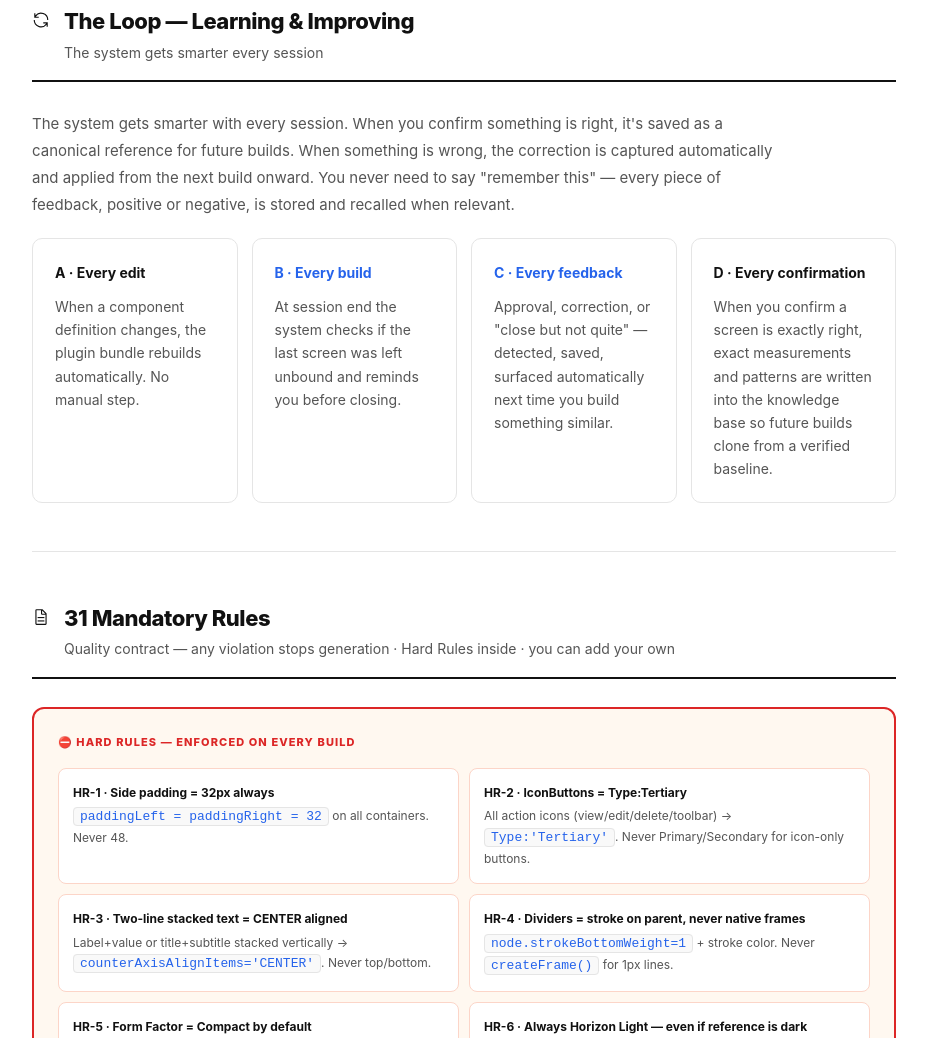
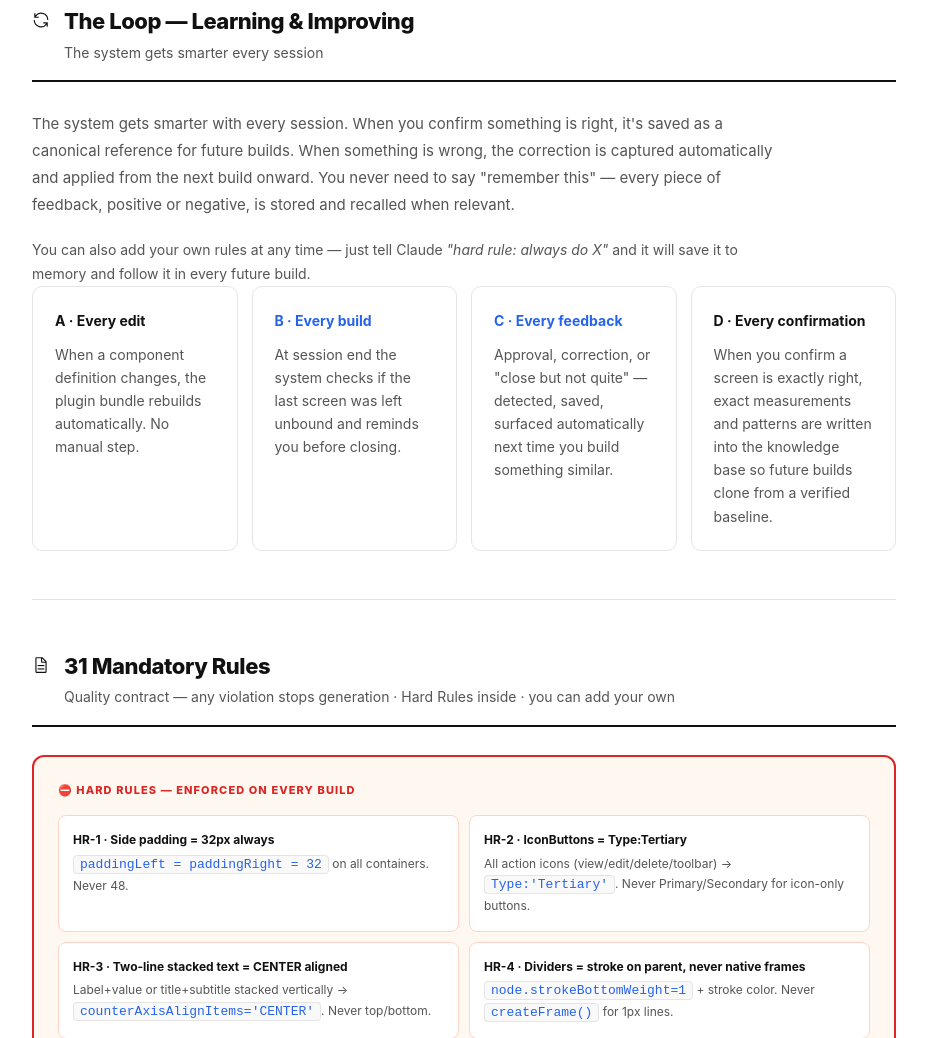
Before and after one commit to Venelinhr/Claude-To-Figma-SAP-Application_old, a plain HTML site: page SAP-Figma-Design-Agent-Workflow.html in a window 1280 px wide. Shown: the part 9521-10559 px from the top of the page, without its empty margins (176-1103 px from the left). Drawn offline with Linux system fonts and the light colour scheme.

Commit message:
The Loop: add line about user-defined rules saved to memory

```diff
--- a/SAP-Figma-Design-Agent-Workflow.html
+++ b/SAP-Figma-Design-Agent-Workflow.html
@@ -800,6 +800,7 @@ inst.name = <span class="str">'Save [sapButton_Emphasized_Background] [typo:labe
     </div>
   </div>
   <p style="font-size:15px;color:var(--ink2);line-height:1.8;max-width:760px;margin-bottom:20px">The system gets smarter with every session. When you confirm something is right, it's saved as a canonical reference for future builds. When something is wrong, the correction is captured automatically and applied from the next build onward. You never need to say "remember this" — every piece of feedback, positive or negative, is stored and recalled when relevant.</p>
+  <p style="font-size:14px;color:var(--ink2);line-height:1.7;max-width:720px;margin-top:12px">You can also add your own rules at any time — just tell Claude <em>"hard rule: always do X"</em> and it will save it to memory and follow it in every future build.</p>
   <div class="grid c4">
     <div class="card"><h3 style="color:var(--success)">A · Every edit</h3><p>When a component definition changes, the plugin bundle rebuilds automatically. No manual step.</p></div>
     <div class="card"><h3 style="color:var(--accent)">B · Every build</h3><p>At session end the system checks if the last screen was left unbound and reminds you before closing.</p></div>
```
Also changed, not shown: README.md.
